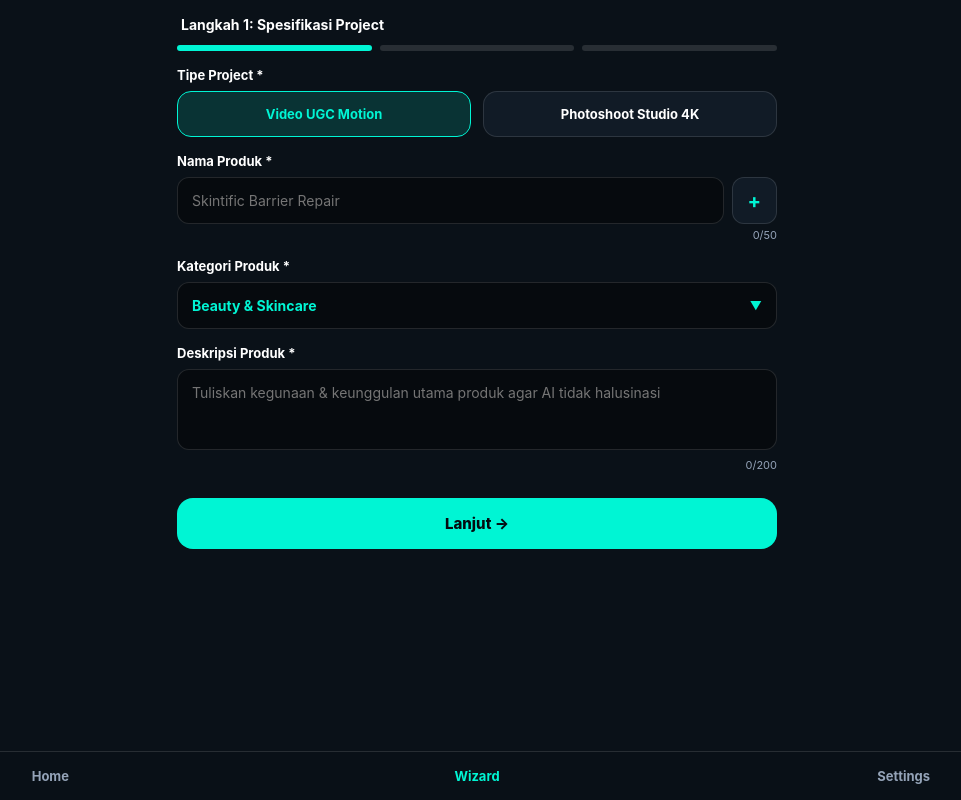
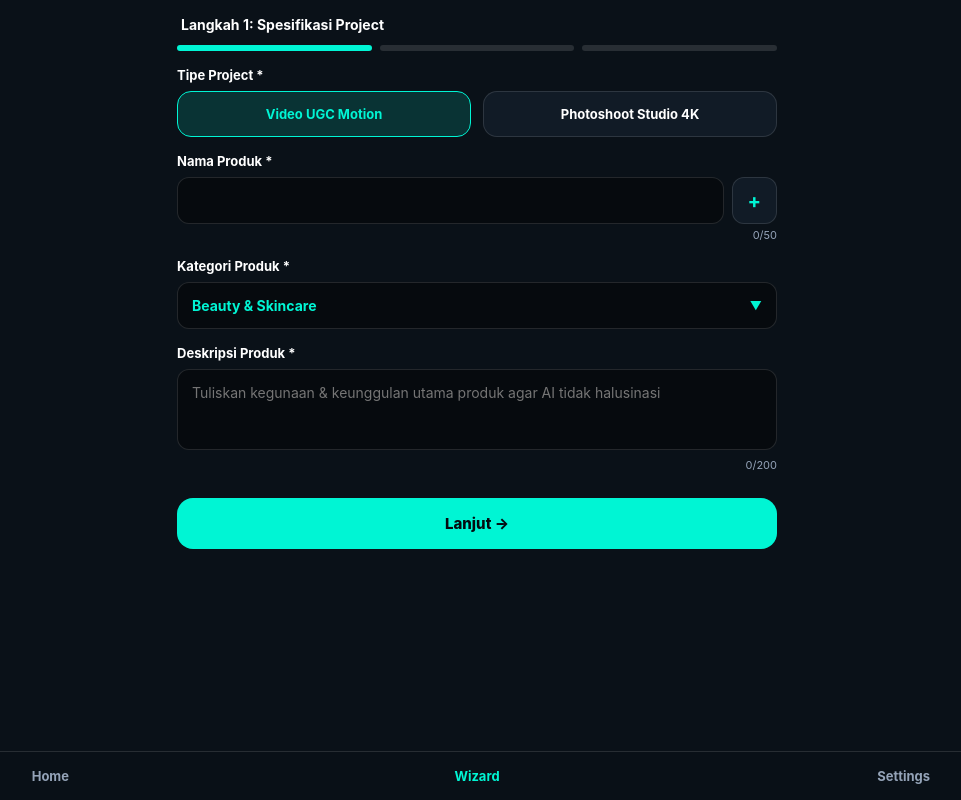
Before and after one commit to ermowo-oss/telegram-bot-ermowo, a website: page public/index.html in a window 1280 px wide. Both pictures are taken after a click on the button "Mulai Buat Project Prompt Baru". Shown: the whole page, without its empty margins (163-1124 px from the left). Drawn offline with Linux system fonts and the light colour scheme.

Commit message:
Update public/index.html

```diff
--- a/public/index.html
+++ b/public/index.html
@@ -513,7 +513,7 @@
             <div class="form-group">
                 <span class="form-label" id="nameLabel">Nama Produk *</span>
                 <div style="display: flex; gap: 8px;">
-                    <input type="text" class="input-text" id="inputProductName" maxlength="50" placeholder="Skintific Barrier Repair" oninput="updateNameCounter(this.value)">
+                    <input type="text" class="input-text" id="inputProductName" maxlength="50" placeholder="" oninput="updateNameCounter(this.value)">
                     <button style="width: 50px; background: var(--card-bg); border: 1px solid var(--card-border); border-radius: 12px; color: var(--primary-cyan); font-size: 20px; font-weight: 700; cursor: pointer;" onclick="document.getElementById('fileProductPhoto').click()" id="btnUploadPhoto">+</button>
                     <input type="file" id="fileProductPhoto" accept="image/*" style="display: none;" onchange="onPhotoSelected(this)">
                 </div>
```
